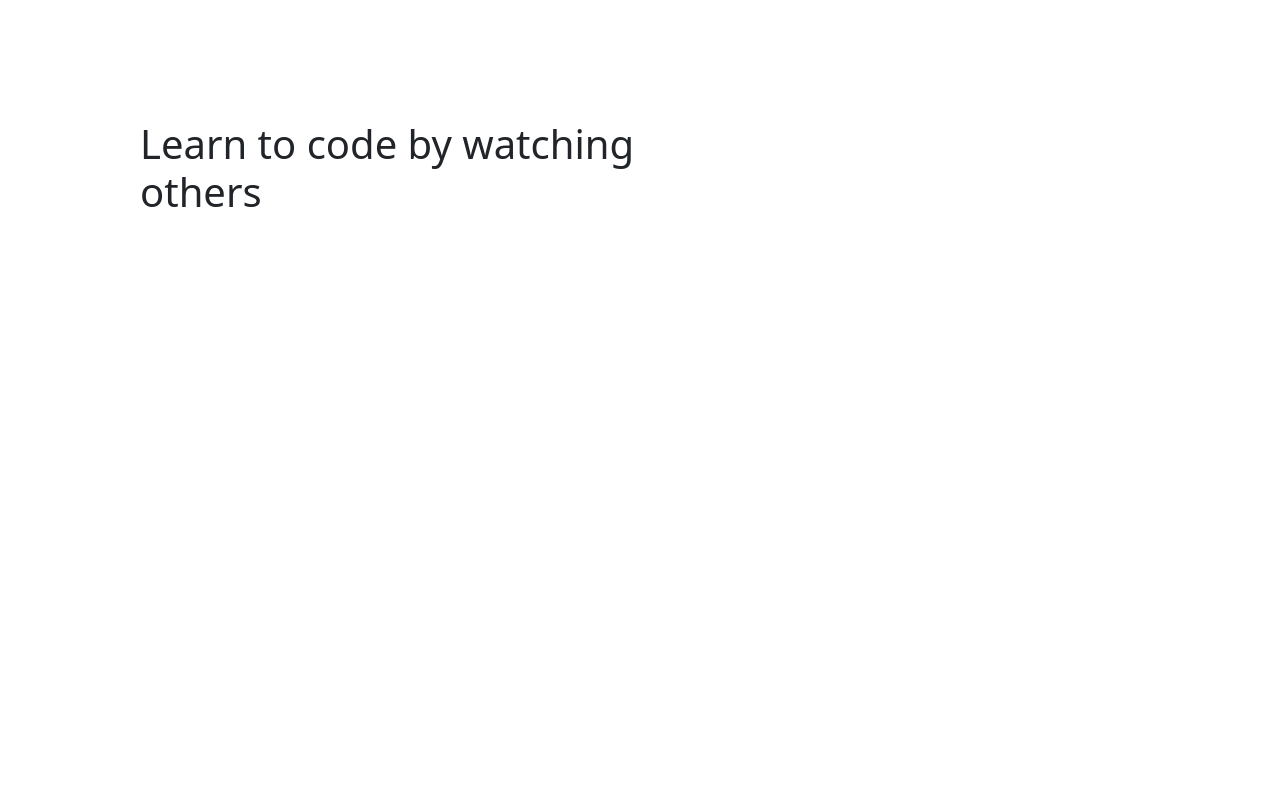
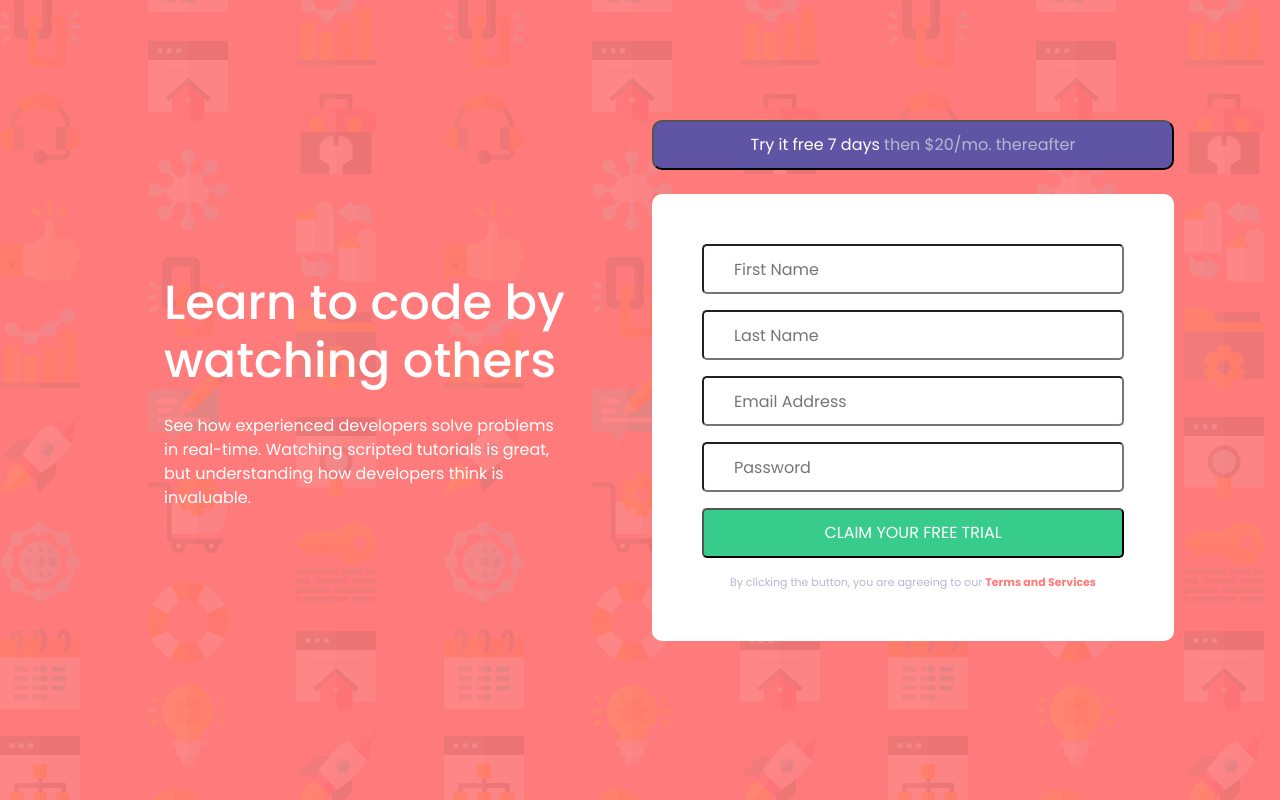
Before and after one commit to Najibayo/intro, a plain HTML site: page index.html in a window 1280 px wide. Drawn offline with nearby package versions, Linux system fonts and the light colour scheme; files that its build step writes are made by us from their sources.

Commit message:
general overview done

```diff
--- a/images/style.css
+++ /dev/null
@@ -1,15 +0,0 @@
-
-* {
-    margin: 0;
-    padding: 0;
-    box-sizing: border-box;
-}
-
-.wrapper {
-    height: 100vh;
-}
-
-.container {
-    width: 80%;
-    height: 70%;
-}
--- a/index.html
+++ b/index.html
@@ -19,32 +19,27 @@
 <body>
 
   <div class="wrapper d-flex justify-content-center align-items-center">
-    <div class="container">
-      <div class="text col-md-6">
+    <div class="container row">
+      <div class="text col-md-6 d-flex justify-content-center align-items-center">
         <h1>Learn to code by watching others</h1>
+        <pn class="mt-3"> See how experienced developers solve problems in real-time. Watching scripted tutorials is great,
+  but understanding how developers think is invaluable.</p>
       </div>
 
       <div class="form col-md-6">
-
+        <button id="trial" class="mb-4"> Try it free 7 days <span>then $20/mo. thereafter </span> </button>
+        <form action="">
+          <input type="text" id="firstname" placeholder="First Name" width="100"> <br>
+          <input type="text" id="lastname" placeholder="Last Name "> <br>
+          <input type="email" id="email" placeholder="Email Address"> <br>
+          <input type="password" id="password" placeholder="Password"> <br>
+          <input type="submit" id="submit" value="CLAIM YOUR FREE TRIAL">
+          <footer id="terms">By clicking the button, you are agreeing to our <a href="">Terms and Services</a>  </footer>
+        </form>
       </div>
     </div>
   </div>
 
-  <!--
-
-  See how experienced developers solve problems in real-time. Watching scripted tutorials is great,
-  but understanding how developers think is invaluable.
-
-  Try it free 7 days then $20/mo. thereafter
-
-  First Name
-  Last Name
-  Email Address
-  Password
-
-  Claim your free trial
-
-  By clicking the button, you are agreeing to our Terms and Services -->
 
   <!-- <footer>
     <p class="attribution">
--- /dev/null
+++ b/style.css
@@ -0,0 +1,80 @@
+@import url('https://fonts.googleapis.com/css2?family=Poppins:wght@400;500;600;700&display=swap');
+* {
+    margin: 0;
+    padding: 0;
+    box-sizing: border-box;
+}
+body {
+    font-family: 'Poppins', sans-serif;
+}
+
+.wrapper {
+    height: 100vh;
+    background-image: url('images/bg-intro-desktop.png') ;
+    background-color: hsl(0, 100%, 74%);
+}
+
+.container {
+  height: 70%;
+}
+
+.text {
+    flex-direction: column;
+    padding: 70px;
+}
+
+.text h1 {
+    color: white;
+    font-size: 48px;
+}
+
+.text {
+    color: white;
+}
+
+#trial {
+    width: 100%;
+    height: 50px;
+    border-radius: 10px;
+    background-color: hsl(248, 32%, 49%);
+    color: white;
+}
+
+#trial span {
+    color: hsl(246, 25%, 77%);
+}
+
+form {
+    padding: 30px 40px;
+    background-color: white;
+    border-radius: 10px;
+    padding: 50px;
+}
+
+#submit {
+    padding-left: 0;
+}
+
+input {
+    width: 100%;
+    height: 50px;
+    margin-bottom: 1rem;
+    border-radius: 5px;
+    padding-left: 30px;
+}
+
+ #submit {
+    background-color: hsl(154, 59%, 51%);
+    color: white;
+ }
+#terms {
+    text-align: center;
+    font-size: 11px;
+    color: hsl(246, 25%, 77%); ;
+}
+
+#terms a {
+    text-decoration: none;
+    color: hsl(0, 100%, 74%) ;
+    font-weight: 700;
+}
```
